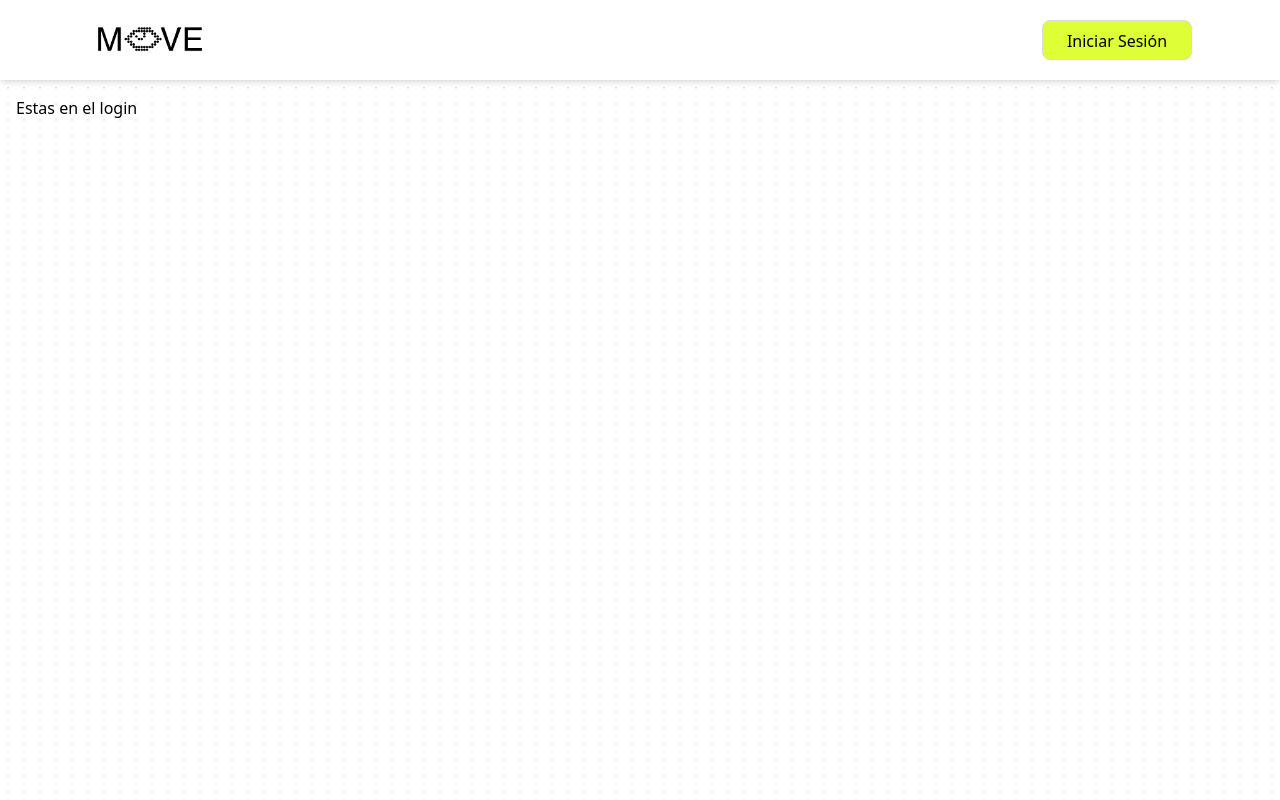
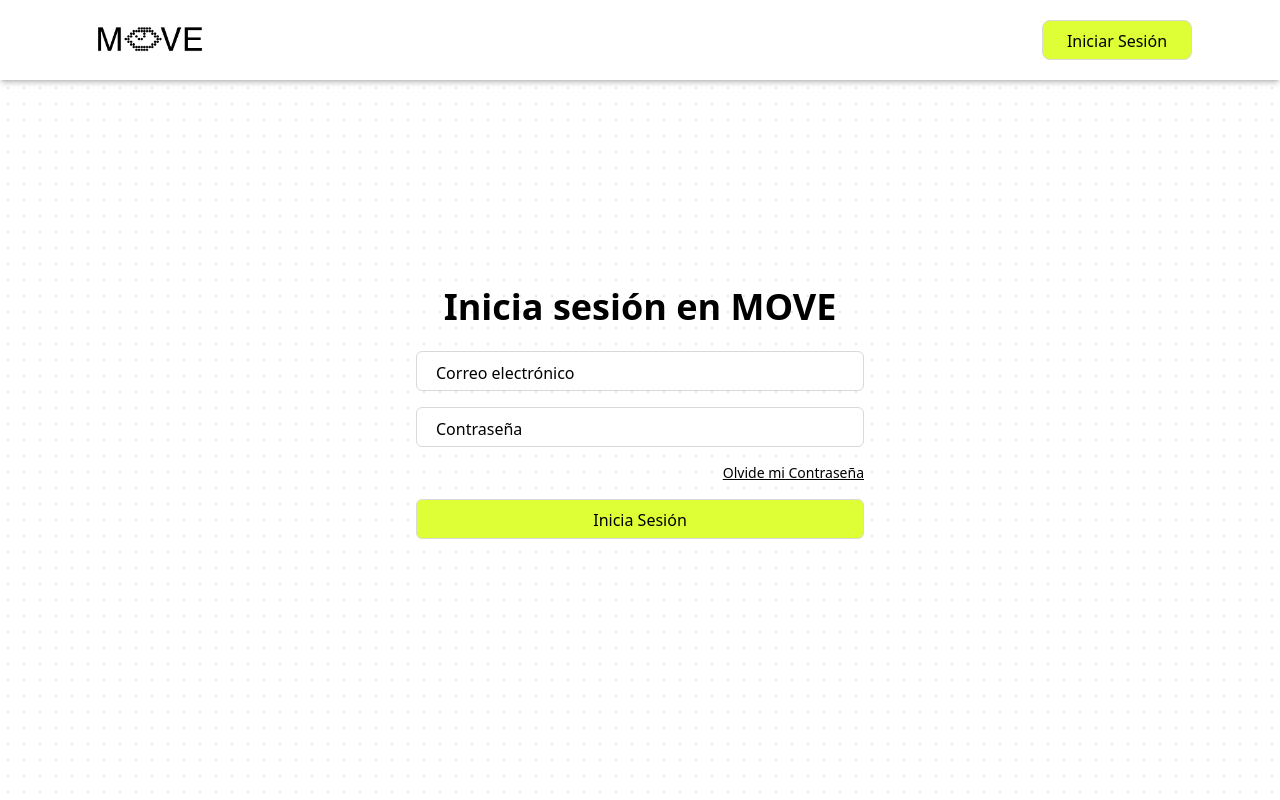
Before and after one commit to AndresilloDev/MOVE-Web, a React (Vite) app in the folder Frontend/: page /login in a window 1280 px wide. Built offline with nearby package versions, Linux system fonts and the light colour scheme.

Commit message:
feat: Agregada la pagina para el Login

```diff
--- a/Frontend/src/components/ui/InputBox.jsx
+++ b/Frontend/src/components/ui/InputBox.jsx
@@ -10,7 +10,7 @@
     };
 
     return (
-        <label className={`relative ${isFocused || isFilled ? 'focused' : ''}`} style={{ width: '100%', maxWidth: '350px' }}>
+        <label className={`relative ${isFocused || isFilled ? 'focused' : ''}`} style={{ width: '100%'}}>
             <input
                 type={type}
                 placeholder={label}
--- a/Frontend/src/pages/LoginPage/index.jsx
+++ b/Frontend/src/pages/LoginPage/index.jsx
@@ -1,6 +1,22 @@
-export default function LoginPage () {
+import Header from "../../components/layout/Header";
+import InputBox from "../../components/ui/InputBox";
+import ButtonBox from "../../components/ui/ButtonBox";
 
-    return(
-        <h1>Estas en el login</h1>
+export default function LoginPage() {
+    return (
+        <div className="absolute inset-0 -z-10 h-full w-full bg-white bg-[radial-gradient(#e5e7eb_1px,transparent_1px)] [background-size:16px_16px]">
+            <Header isLoggedIn={false} />
+
+            <div className="flex flex-col justify-center items-center h-5/6 space-y-6 px-4 sm:px-8">
+                <h1 className="text-3xl font-semibold text-black text-center sm:text-4xl">Inicia sesión en <span className="font-bold">MOVE</span></h1>
+
+                <div className="flex flex-col space-y-4 justify-center items-center w-full max-w-xs sm:max-w-md lg:max-w-2md">
+                    <InputBox type="email" label="Correo electrónico" translateX="-1.25rem" />
+                    <InputBox type="password" label="Contraseña" translateX="-1rem"/>
+                    <a href="#" className="text-sm text-black underline self-end">Olvide mi Contraseña</a>
+                    <ButtonBox text="Inicia Sesión" width="100%" height="40px" onClick={() => console.log("Acción ejecutada")} />
+                </div>
+            </div>
+        </div>
     );
 }
```
